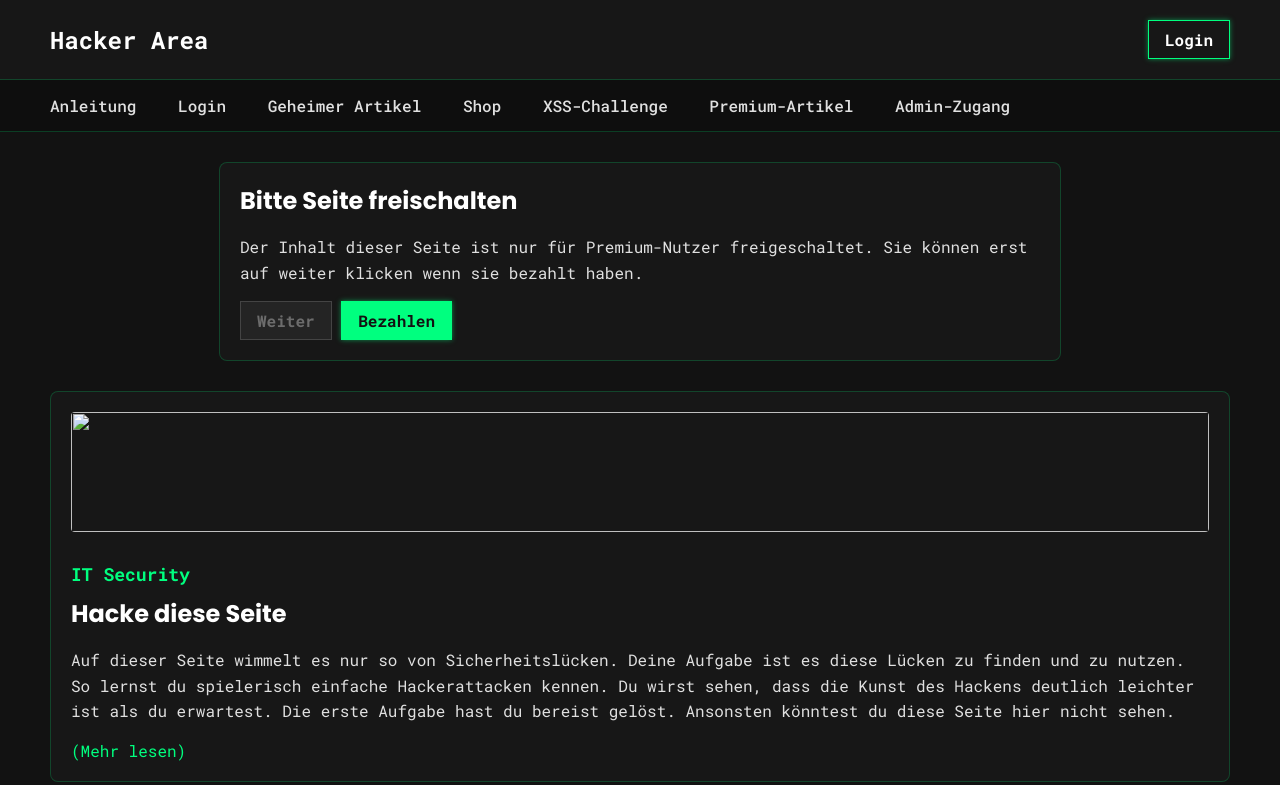
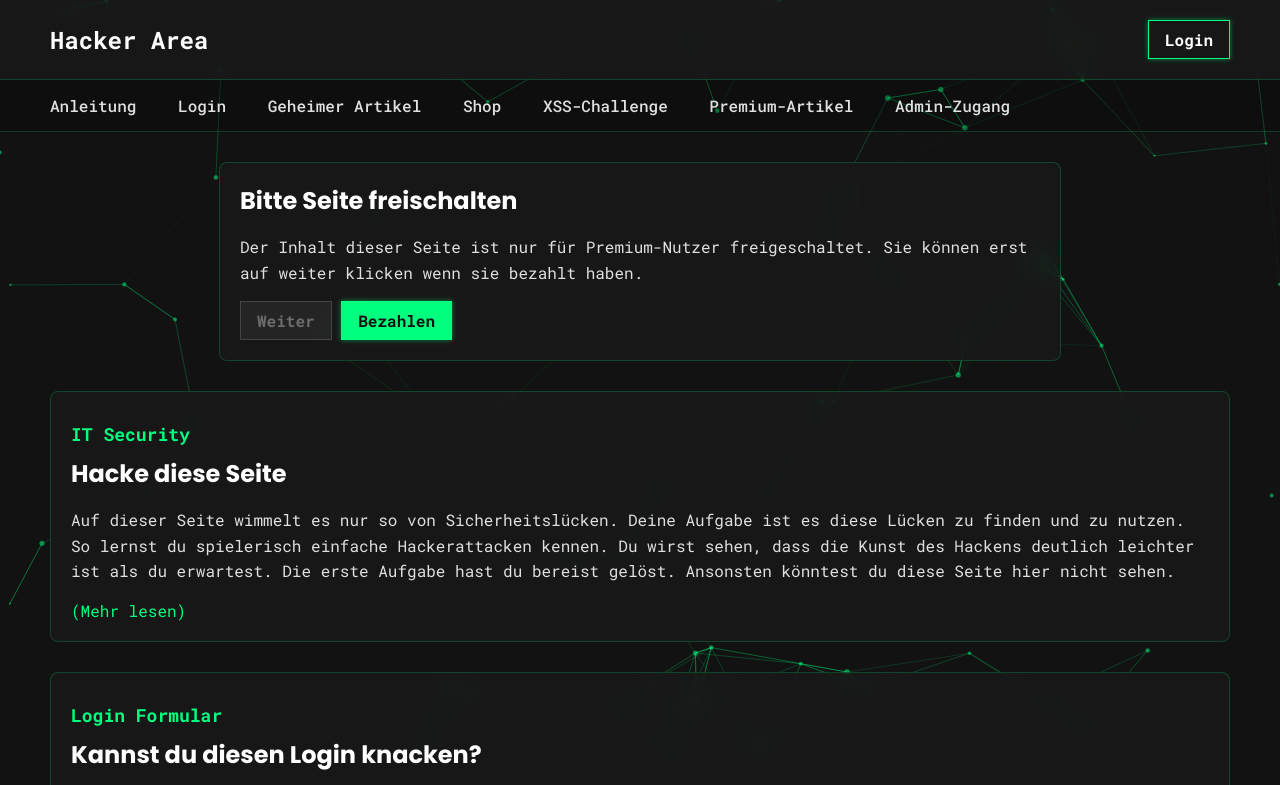
Before and after one commit to Hungryy2K/TryToHack, a plain HTML site: page index.html in a window 1280 px wide. Shown: the top 785 px of the page. Drawn offline with nearby package versions, Linux system fonts and the light colour scheme.

Commit message:
style change / improve

```diff
--- a/index.html
+++ b/index.html
@@ -9,15 +9,11 @@
     <link rel="stylesheet" href="style.css">
     <script src="script.js"></script>
 </head>
-
 <body>
+    <div id="particles-container"></div>
     <div w3-include-html="templates/header.html"></div>
     <div w3-include-html="templates/overlay.html"></div>
-
-
-
     <div class="article">
-        <img src="img/software-developer.jpg">
         <div class="pretitle">IT Security</div>
         <h2>Hacke diese Seite</h2>
         <p>
@@ -28,11 +24,9 @@
             <a href="article1.html">(Mehr lesen)</a>
         </div>
     </div>
-
     <div class="article article-regular">
         <div class="pretitle">Login Formular</div>
         <h2>Kannst du diesen Login knacken?</h2>
-
         <p>
             In dieser Aufgabe musst du ein Login-Formular knacken. Auf der nachfolgenden Seite findest du ein Login-Formular. Hier musst du einen Benutzernamen und ein Passwort eingeben. Beide Daten werden natürlich nicht bekannt gegeben. Analysiere den Quellcode
             der Seite und versuche selbstständig die Zugangsdaten herauszufinden.
@@ -41,11 +35,9 @@
             <a href="login.html">(Mehr lesen)</a>
         </div>
     </div>
-
     <div class="article article-regular">
         <div class="pretitle">Geheimer Artikel</div>
         <h2>Kannst du diese Verschlüsselung knacken?</h2>
-
         <p>
             Dieser Artikel ist verschlüsselt. Wenn du den Artikel öffnest wirst du dazu aufgefordert ein Passwort einzugeben. Erst dann kannst du den Artikel lesen.
         </p>
@@ -53,12 +45,9 @@
             <a href="secret-article.html">(Mehr lesen)</a>
         </div>
     </div>
-
-
     <div class="article article-regular">
         <div class="pretitle">Unser Shop</div>
         <h2>Kannst du hier einkaufen?</h2>
-
         <p>
             In dieser Aufgabe musst du einen fiktiven Online-Shop manipulieren. Du kannst verschiedene Waren in einen Einkaufswagen hinzufügen. Das Ziel ist es, die Waren kostenlos zu erhalten. Wenn du anschließend auf "Bestellen" klickst erwartet dich eine Überraschung.
         </p>
@@ -66,9 +55,74 @@
             <a href="shop.html">(Mehr lesen)</a>
         </div>
     </div>
-
-
     <div w3-include-html="templates/footer.html"></div>
+    <script src="https://cdn.jsdelivr.net/npm/tsparticles@2/tsparticles.bundle.min.js"></script>
+    <script>
+        tsParticles.load("particles-container", {
+            preset: "bigCircles",
+            background: {
+                color: {
+                    value: "#121212"
+                }
+            },
+            particles: {
+                number: {
+                    value: 60,
+                    density: {
+                        enable: true,
+                        area: 800
+                    }
+                },
+                color: {
+                    value: "#00ff7f"
+                },
+                shape: {
+                    type: "circle"
+                },
+                opacity: {
+                    value: 0.5
+                },
+                size: {
+                    value: { min: 1, max: 3 }
+                },
+                links: {
+                    enable: true,
+                    distance: 150,
+                    color: "#00ff7f",
+                    opacity: 0.4,
+                    width: 1
+                },
+                move: {
+                    enable: true,
+                    speed: 2,
+                    direction: "none",
+                    outModes: "out"
+                }
+            },
+            interactivity: {
+                events: {
+                    onHover: {
+                        enable: true,
+                        mode: "grab"
+                    },
+                    onClick: {
+                        enable: true,
+                        mode: "push"
+                    }
+                },
+                modes: {
+                    grab: {
+                        distance: 200,
+                        links: {
+                            opacity: 1
+                        }
+                    },
+                    push: {
+                        quantity: 4
+                    }
+                }
+            }
+        });
+    </script>
 </body>
-
 </html>
--- a/style.css
+++ b/style.css
@@ -82,6 +82,10 @@ header a {
     color: var(--bg-color);
     box-shadow: 0 0 10px var(--glow-color), 0 0 20px var(--glow-color);
     transform: translateY(-2px);
+}
+.button:active {
+    transform: translateY(-2px) scale(0.98);
+    box-shadow: 0 0 5px var(--glow-color);
 }
 .button-orange {
     background-color: var(--accent-color);
@@ -241,6 +245,16 @@ footer {
 .shopping-button-mobile {
     display: none;
 }
+#particles-container {
+    position: fixed;
+    width: 100%;
+    height: 100%;
+    top: 0;
+    left: 0;
+    z-index: -1;
+    background-color: #121212;
+}
+
 @media (max-width: 1200px) {
     .hide-mobile {
         display: none;
@@ -270,6 +284,7 @@ footer {
         margin: 20px;
     }
 }
+
 @keyframes fadeInAndUp {
     from {
         opacity: 0;
```
Also changed, not shown: article1.html (+0 -9 lines), article2.html (+0 -10 lines).
